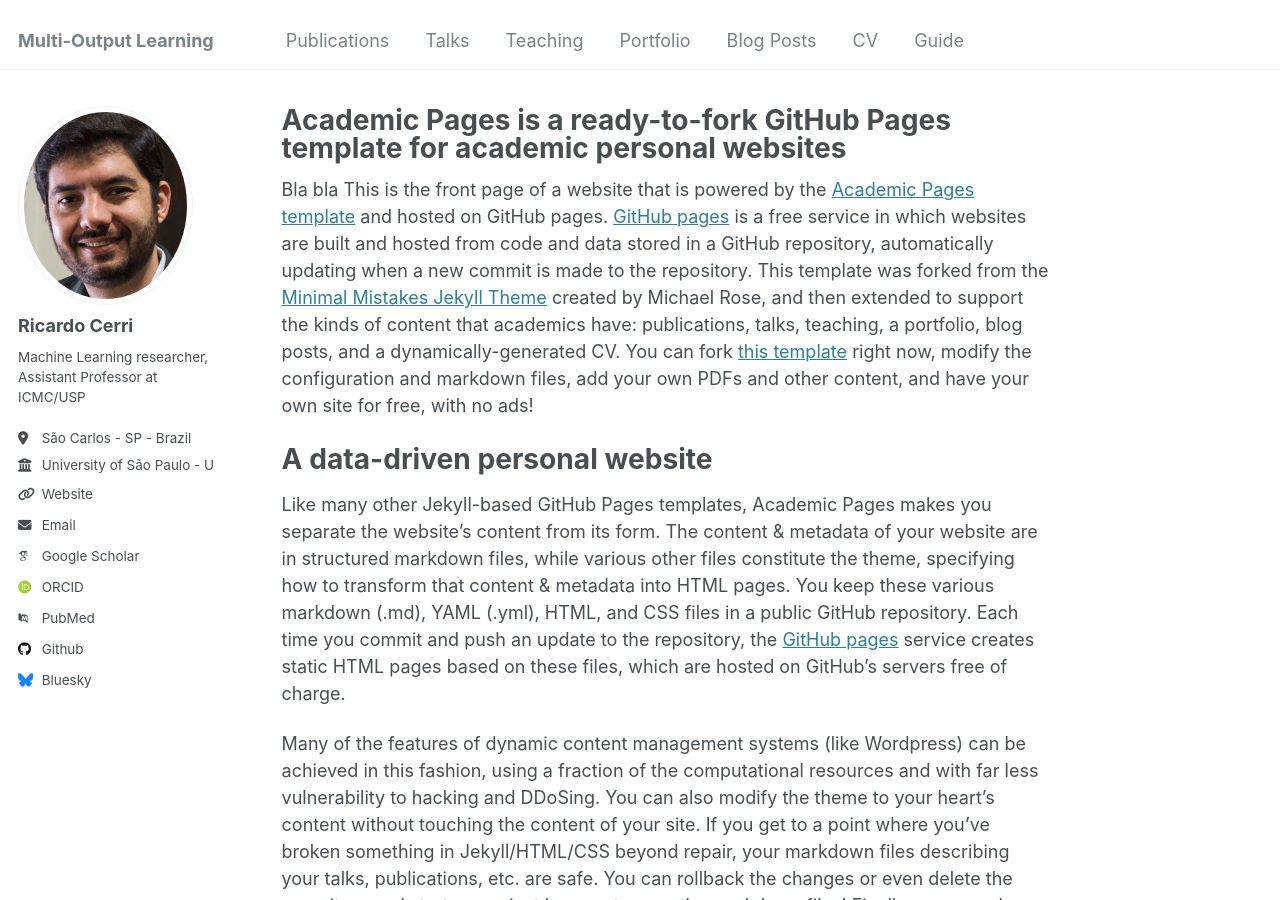
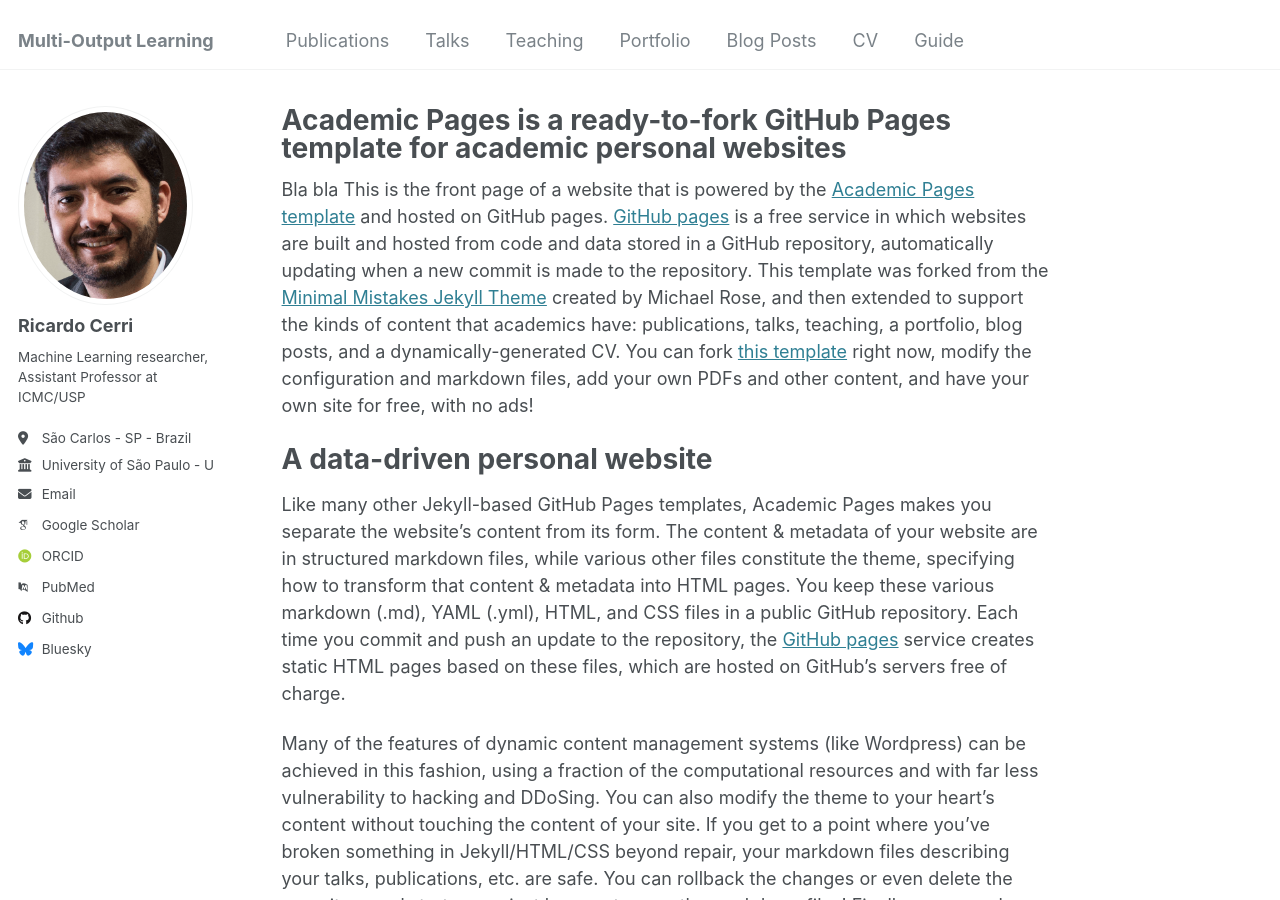
Before and after one commit to rcerri/rcerri, a Jekyll site: the page built from _pages/about.md, in a window 1280 px wide and 900 px high. Built offline with Jekyll 4.4.1, drawn with Linux system fonts in a browser that asks for light colours; some web fonts are replaced.

```diff
--- a/_config.yml
+++ b/_config.yml
@@ -28,7 +28,7 @@ author:
   location         : "São Carlos - SP - Brazil"
   # employer         : "Institute of Mathematics and Computer Science - ICMC"
   employer2        : "University of São Paulo - USP"
-  uri              : "www.icmc.usp.br"
+  # uri              : "www.icmc.usp.br"
   email            : "cerri@icmc.usp.br"
 
   # Academic websites
```
